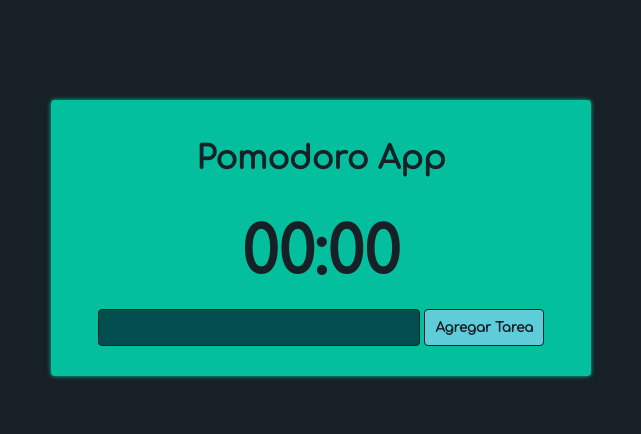
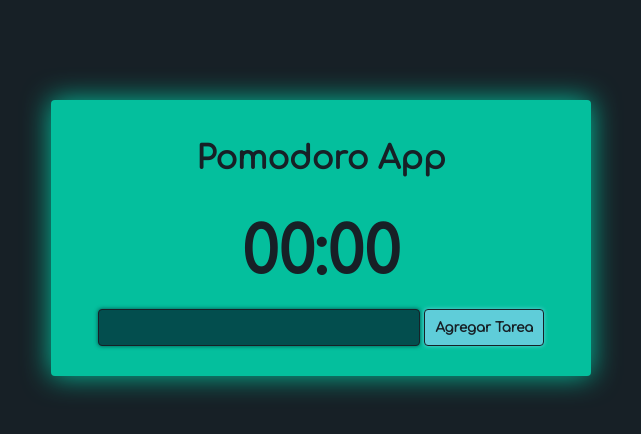
Before and after one commit to SeigiGim/Pomodoro-App, a plain HTML site: page index.html in a window 1280 px wide. Shown: the whole page, without its empty margins (319-960 px from the left). Drawn offline with Linux system fonts and the light colour scheme.

Commit message:
box shadow modificado

```diff
--- a/main.css
+++ b/main.css
@@ -1,6 +1,5 @@
 :root{
     --colorBack: #172026;
-    --colorLeter: #04BFAD;
     --colorApp: #04BF9D;
     --colorNumber: #027373;
     --colorApp2: #034e4e;
@@ -30,7 +29,7 @@ h1 {
     margin: 100px auto;
     padding: 20px;
     border-radius: 4px;
-    box-shadow: 0 0 4px var(--colorApp);
+    box-shadow: 0 0 28px var(--colorApp);
 }
 
 #time {
@@ -55,6 +54,7 @@ input[type="text"] {
     border: solid 1px var(--colorBack);
     background-color: var(--colorApp2);
     border-radius:4px;
+    box-shadow: 0 0 4px var(--colorApp2);
     color: var(--colorBack);
     font-weight: bold;
 }
@@ -64,6 +64,7 @@ input[type="submit"] {
     background-color: var(--colorButton);
     border: solid 1px var(--colorBack);
     border-radius:4px;
+    box-shadow: 0 0 4px var(--colorButton);
     color: var(--colorBack);
     font-family: 'Comfortaa', cursive;
     padding: 10px;
@@ -73,6 +74,7 @@ input[type="submit"] {
 
 input[type="submit"]:hover {
     background-color: var(--colorButtonHover);
+    box-shadow: 0 0 4px  var(--colorButtonHover);
 }
 #tasks {
     display: flex;
```
